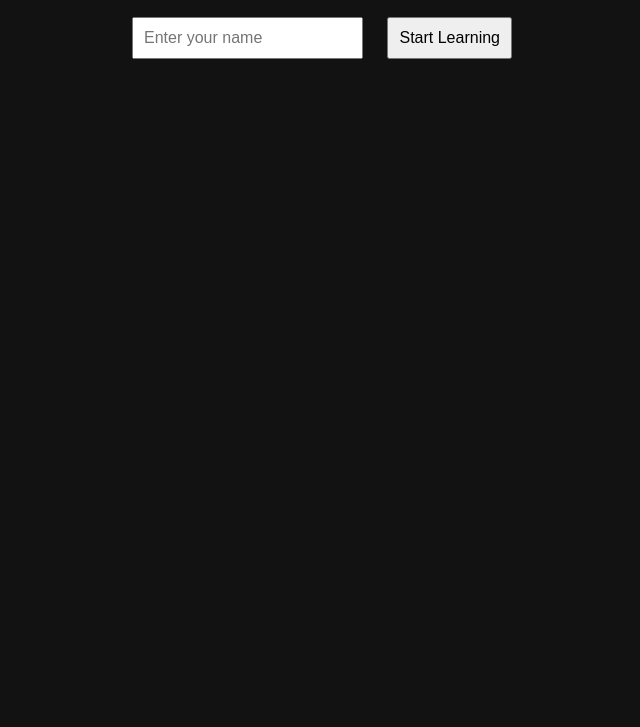
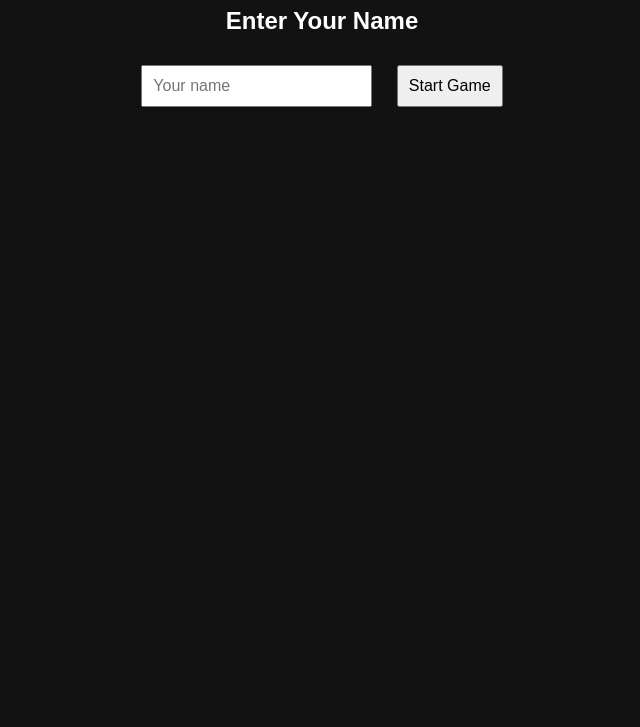
Before and after one commit to Banhbao178/Monster-game, a plain HTML site: page index.html in a window 1280 px wide. Shown: the part 73-800 px from the top of the page, without its empty margins (318-958 px from the left). Drawn offline with Linux system fonts and the light colour scheme.

Commit message:
Update index.html

```diff
--- a/index.html
+++ b/index.html
@@ -8,8 +8,11 @@
 
 <h1>Welcome to Monster School</h1>
 
-<input type="text" id="username" placeholder="Enter your name">
-<button onclick="login()">Start Learning</button>
+<div id="loginScreen">
+  <h2>Enter Your Name</h2>
+  <input type="text" id="playerName" placeholder="Your name">
+  <button onclick="startGame()">Start Game</button>
+</div>
 
 <script>
 function login() {
```
